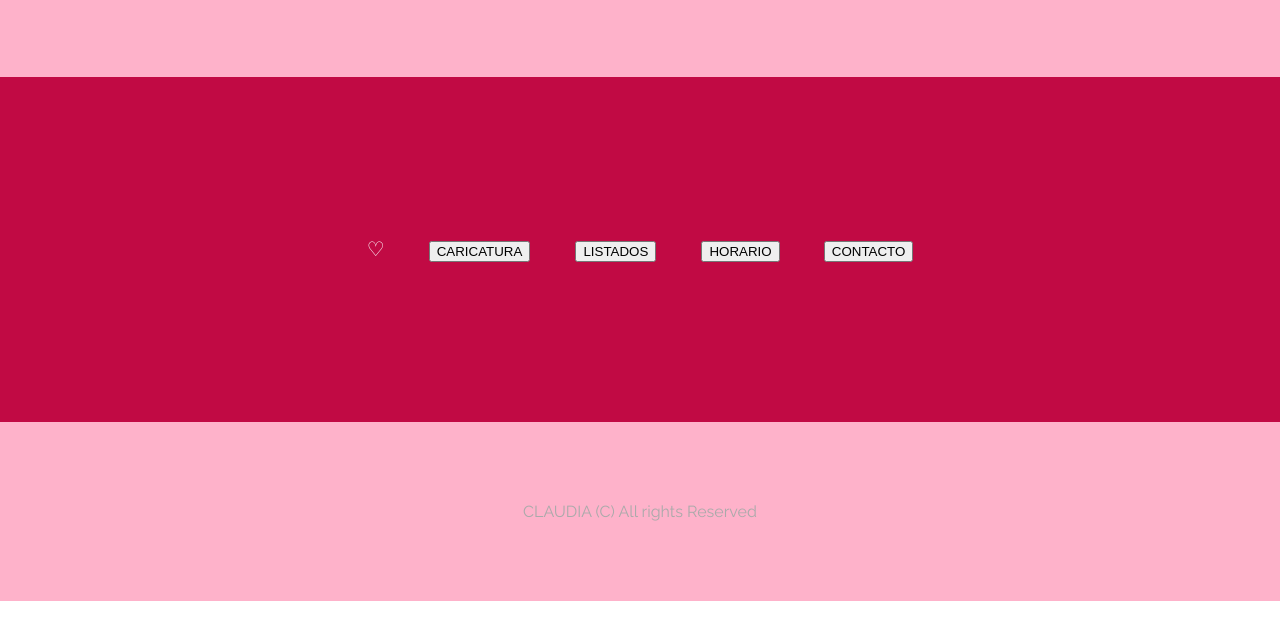
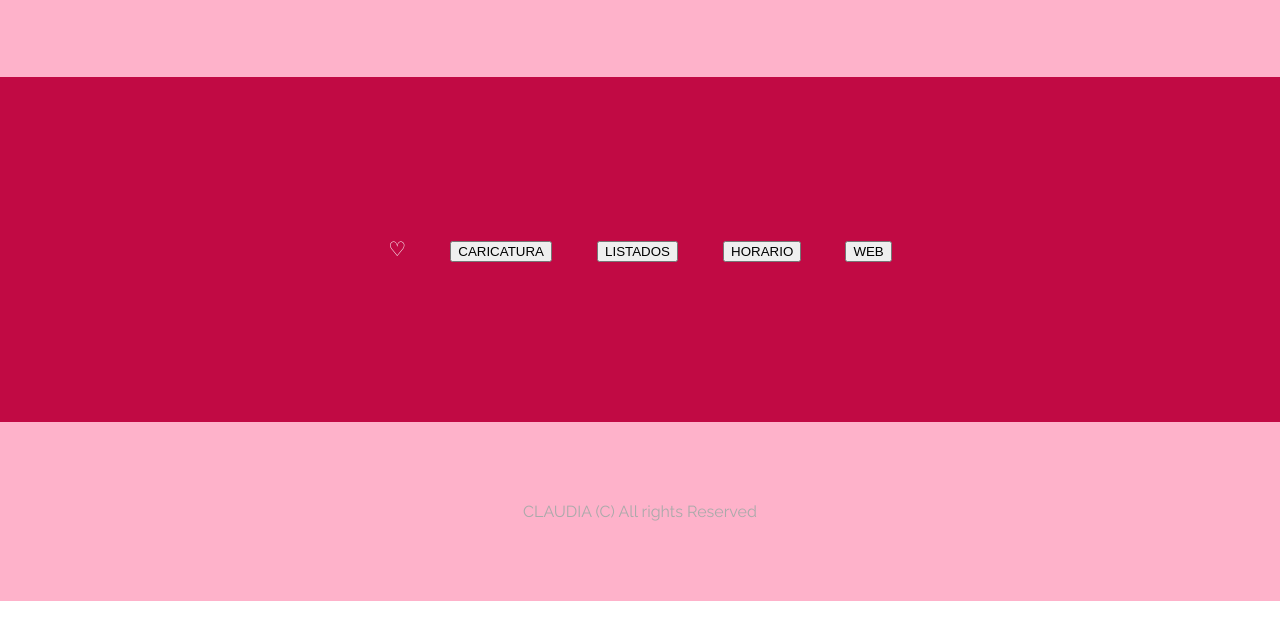
Before and after one commit to Alonsox96/Calonso_DE2A, a plain HTML site: page index.html in a window 1280 px wide. Shown: the part 181-800 px from the top of the page. Drawn offline with Linux system fonts and the light colour scheme.

Commit message:
Update index.html

```diff
--- a/index.html
+++ b/index.html
@@ -26,8 +26,8 @@
         </a>
     <a href="ACT 3 ATOM 2/index.html/INDEX.HTML" target="_blank">
         <button>HORARIO</button></a>
-    <a href="" target="_blank">
-        <button>CONTACTO</button></a></a>
+    <a href="lazos/index.html/INDEX.HTML" target="_blank">
+        <button>WEB</button></a></a>
   </div>
 
 
```
